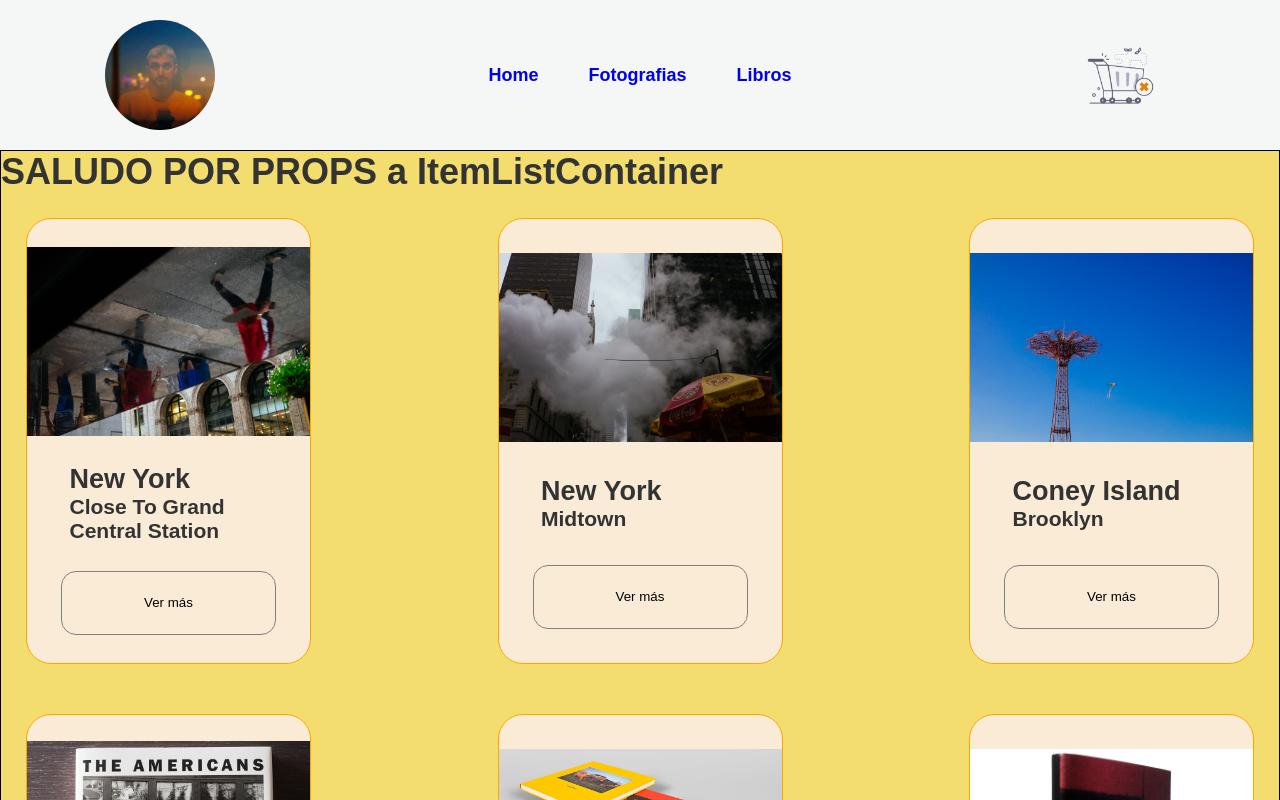
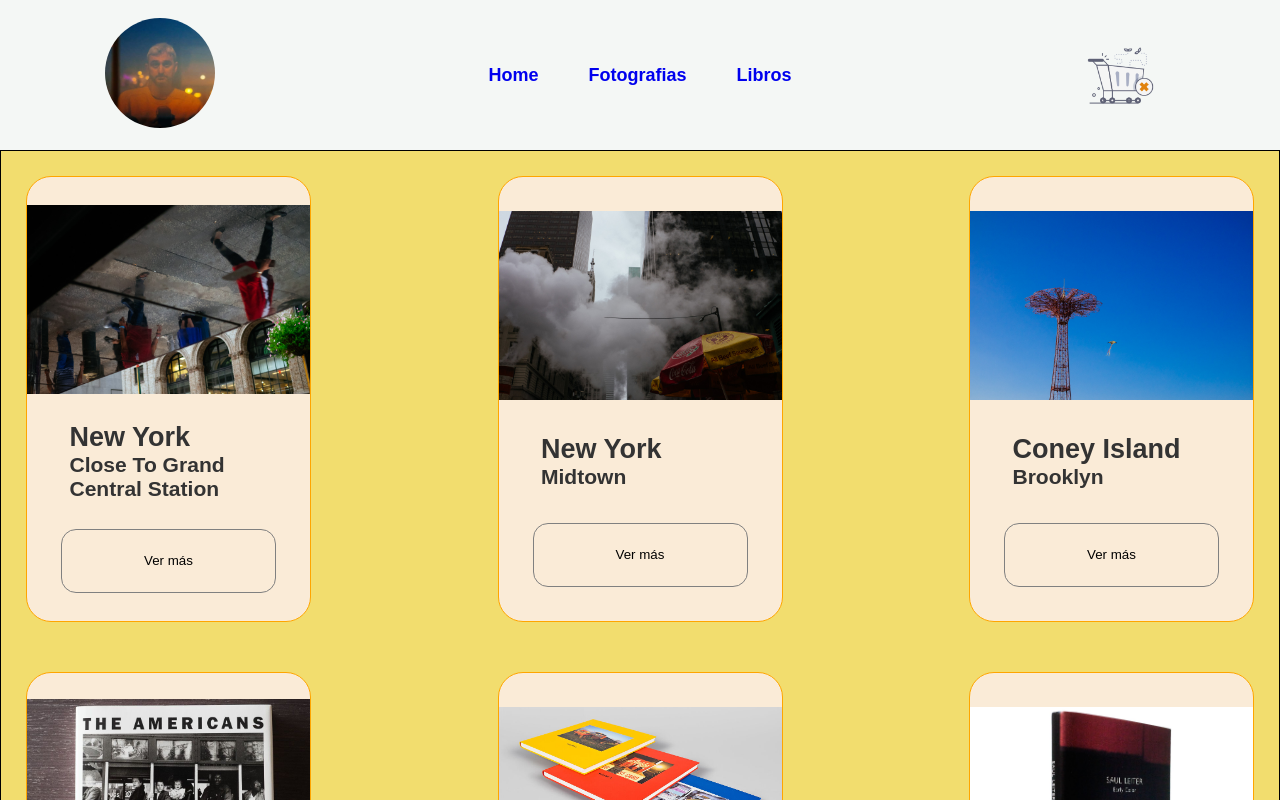
Before and after one commit to cmprieto/react-ecommerce, a React (Create React App) app: page /react-ecommerce in a window 1280 px wide. Shown: the top 800 px of the page. Built offline with nearby package versions, Linux system fonts and the light colour scheme.

Commit message:
crear Link en logo de navbar

```diff
--- a/src/App.js
+++ b/src/App.js
@@ -1,22 +1,9 @@
 import React from 'react';
 import Router from "./app/routes";
-import { ItemListContainer } from "./components/ItemListContainer";
-import NavBar from "./components/NavBar";
-import Footer from "./components/Footer";
-import ItemDetailContainer from "./components/ItemDetailContainer";
-
-
-
 const App = () => {
-
-  const texto = "SALUDO POR PROPS a ItemListContainer";
   return (
     <div >
       <Router />
-
-      {/*   <ItemListContainer saludo={texto} />
-        <ItemDetailContainer /> */}
-
     </div>
   );
 }
--- a/src/components/ItemCount.js
+++ b/src/components/ItemCount.js
@@ -14,9 +14,8 @@ const ItemCount = ({ estoc }) => {
     }
 
     const onAdd = () => {
-        setQuantity(quantity);
+        setQuantity(quantity);  //actualizar items a comprar en stock
         changeVisibility();
-        alert(quantity);
     };
 
     return (
--- a/src/components/NavBar.js
+++ b/src/components/NavBar.js
@@ -1,12 +1,12 @@
 import { NavLink, Link } from 'react-router-dom';
-import Router from '../app/routes';
 import logo from '../assets/perfil.jpg';
 import CartWidget from './CartWidget';
 
 const NavBar = () => {
     return (
         <div className='header'>
-            <img src={logo} className='header--logo' alt='logoWeb' />
+            <NavLink to={`/react-ecommerce/`} ><img src={logo} className='header--logo' alt='logoWeb' ></img></NavLink>
+
             <nav className='header--menu'>
                 <ul className='rubik--800'>
                     <li><NavLink to="/react-ecommerce">Home</NavLink></li>
--- a/src/pages/home.js
+++ b/src/pages/home.js
@@ -9,7 +9,7 @@ const Home = () => {
 
     return (
         <Fragment>
-            <ItemListContainer saludo={texto} />
+            <ItemListContainer />
         </Fragment>
     )
 }
--- a/src/scss/_header.scss
+++ b/src/scss/_header.scss
@@ -6,13 +6,16 @@
   grid-template-columns: 0.5fr 1fr 0.5fr;
   grid-template-rows: 1fr;
 
-  & > img {
+  & > a {
     grid-column: 1/2;
     grid-row: 1/2;
-    width: 110px;
-    border-radius: 100px;
+
     justify-self: center;
     align-self: center;
+    & > img {
+      width: 110px;
+      border-radius: 100px;
+    }
   }
   &--menu {
     grid-column: 2/3;
```
Also changed, not shown: 11 other files (tests, documents, lock files or other folders).
